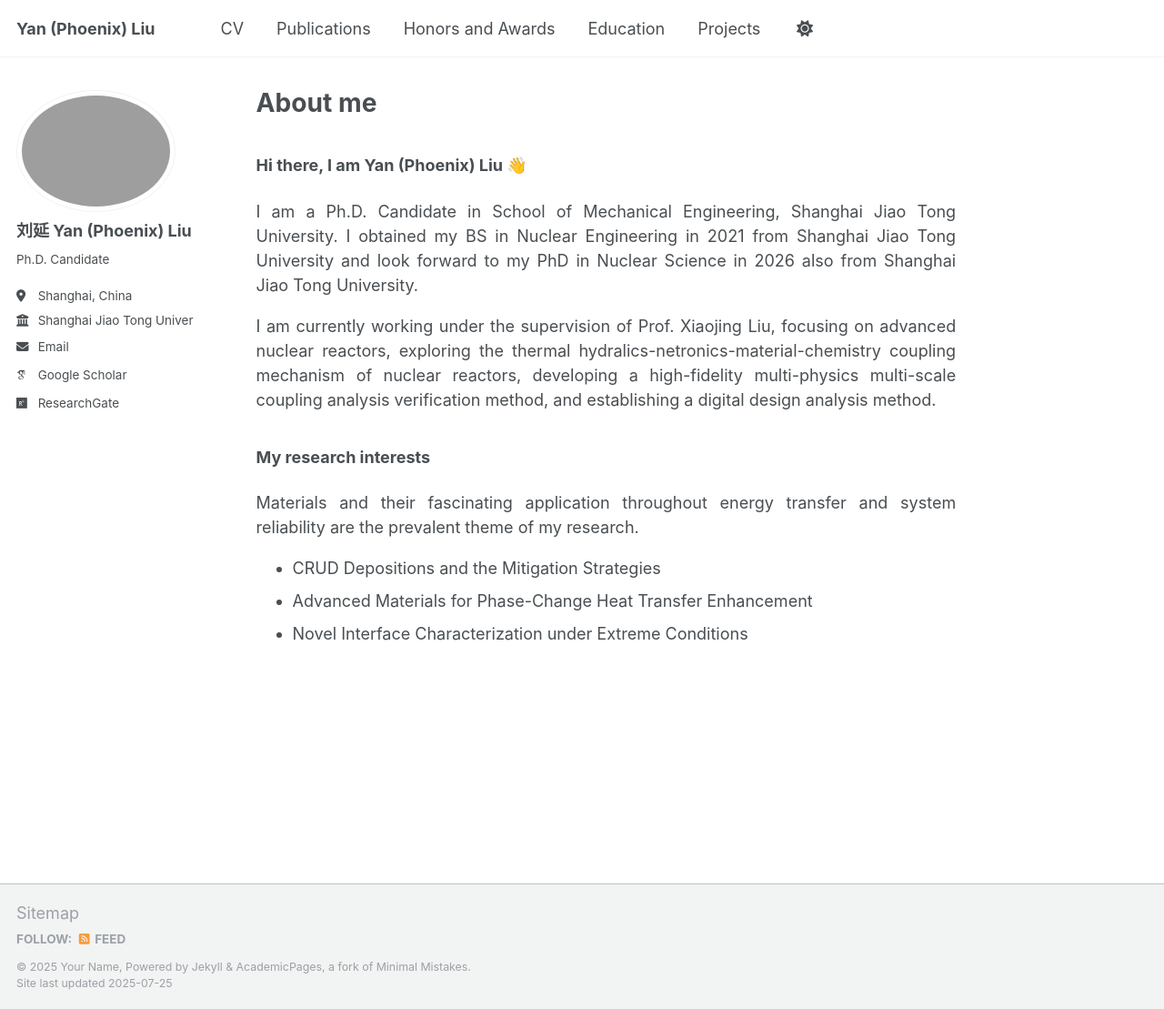
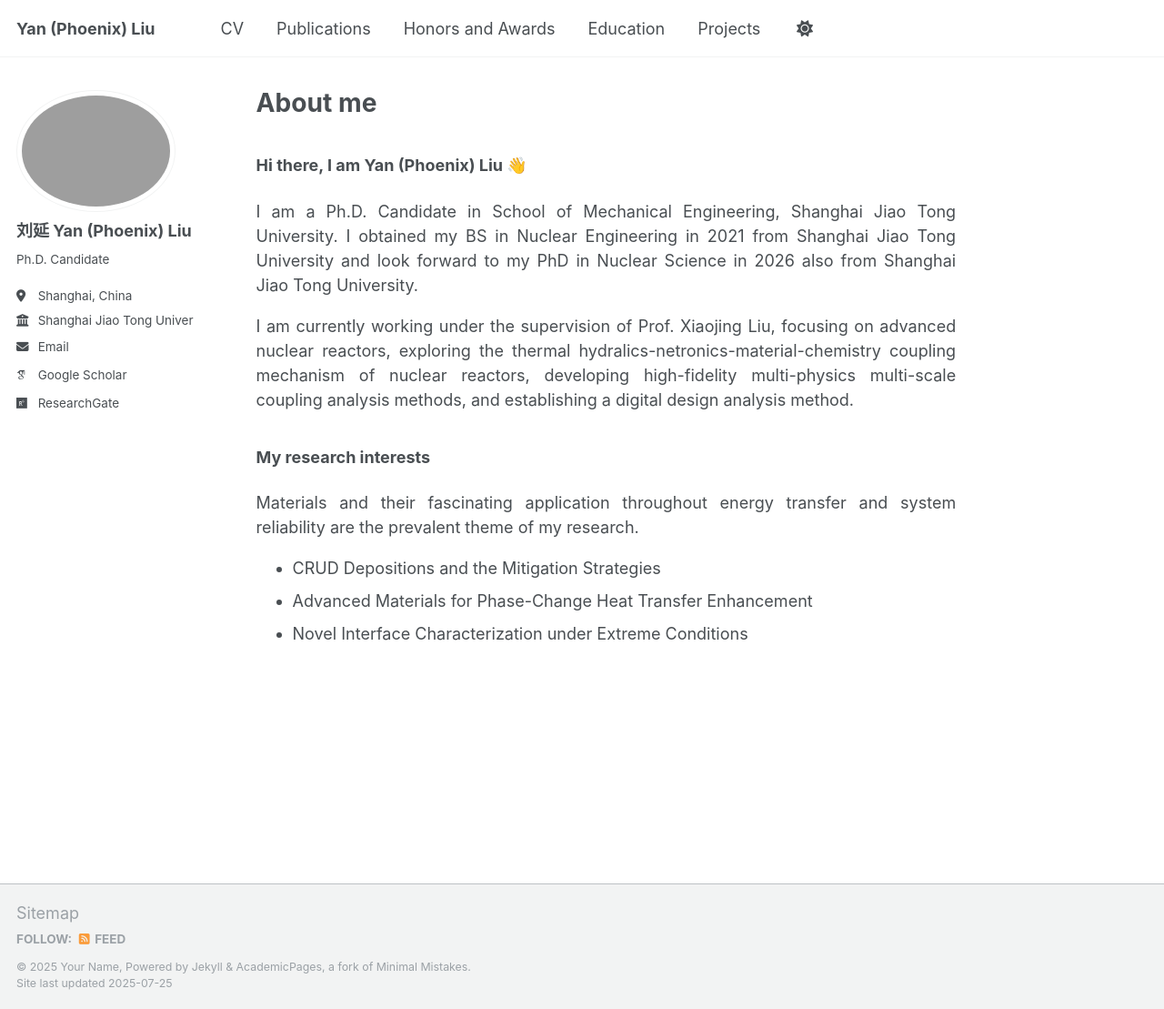
Before and after one commit to YanPhoenixLiu/yanphoenixliu.github.io, a Jekyll site: the page built from _pages/about.md, in a window 1280 px wide and 1109 px high. Shown: the whole window at 91% size. Built offline with Jekyll 4.4.1, drawn with Linux system fonts in a browser that asks for light colours; some web fonts are replaced; a script that is not in the unit is left out.

Commit message:
Update about.md

```diff
--- a/_pages/about.md
+++ b/_pages/about.md
@@ -15,7 +15,7 @@ I am a Ph.D. Candidate in School of Mechanical Engineering, Shanghai Jiao Tong U
 </div>
 <div style="height: 1.0em;"></div>
 <div style="text-align: justify">
-I am currently working under the supervision of Prof. Xiaojing Liu, focusing on advanced nuclear reactors, exploring the thermal hydralics-netronics-material-chemistry coupling mechanism of nuclear reactors, developing a high-fidelity multi-physics multi-scale coupling analysis verification method, and establishing a digital design analysis method.
+I am currently working under the supervision of Prof. Xiaojing Liu, focusing on advanced nuclear reactors, exploring the thermal hydralics-netronics-material-chemistry coupling mechanism of nuclear reactors, developing high-fidelity multi-physics multi-scale coupling analysis methods, and establishing a digital design analysis method.
 </div>
 
 <div style="height: 2.0em;"></div>
```
